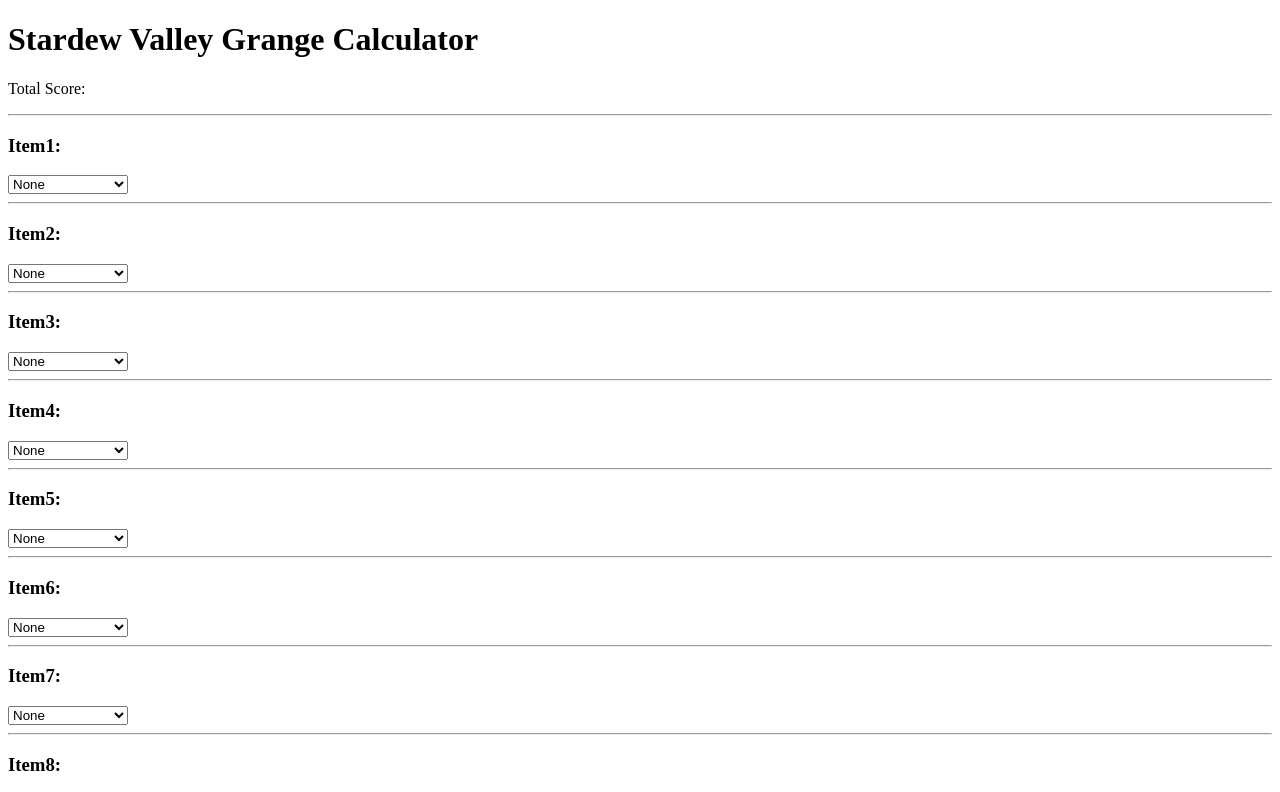
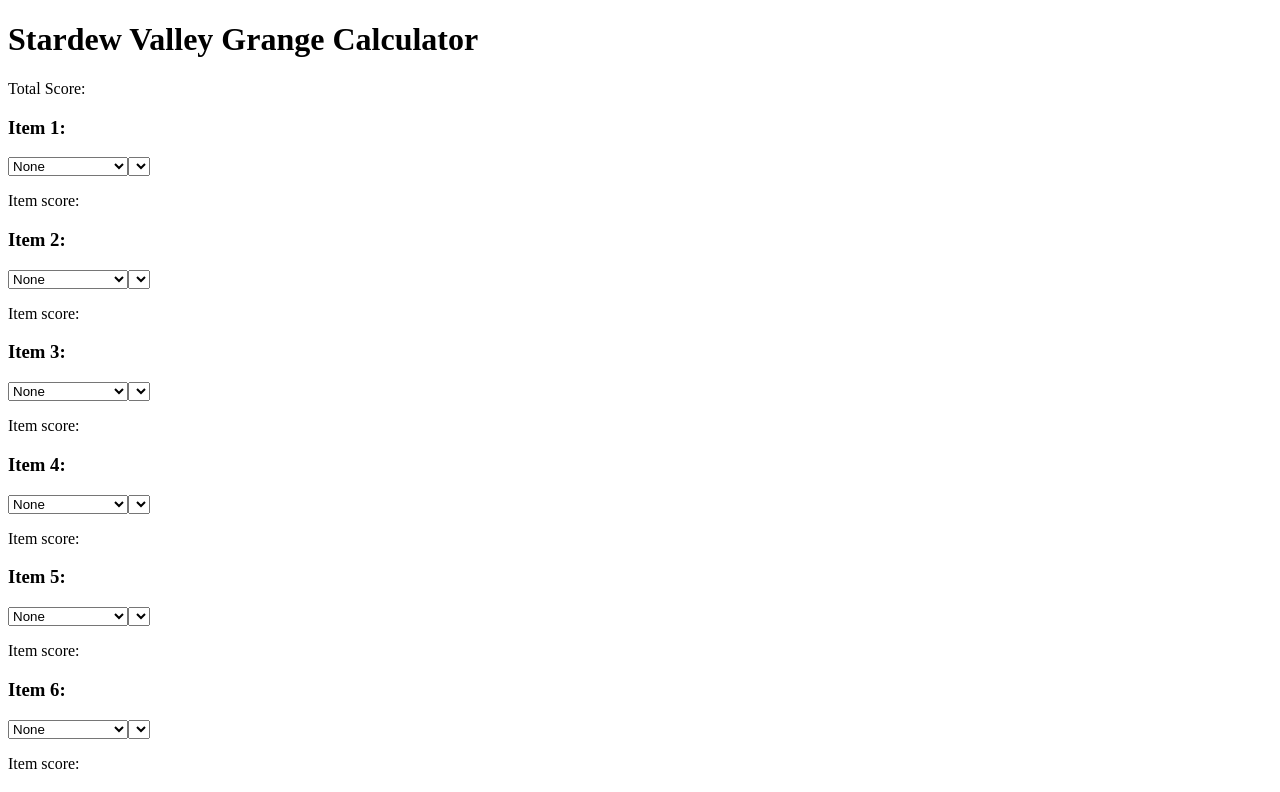
Before and after one commit to BearWithMe18/StardewValleyGrangeCalc, an Angular app in the folder grange-calc/: page / in a window 1280 px wide. Shown: the top 792 px of the page. Built offline with nearby package versions, Linux system fonts and the light colour scheme.

Commit message:
Reconfigured grange item

```diff
--- a/grange-calc/src/app/app.html
+++ b/grange-calc/src/app/app.html
@@ -1,22 +1,5 @@
 <h1>Stardew Valley Grange Calculator</h1>
 <section class="Score"><app-score></app-score></section>
-<form [formGroup]="itemForm">
-  <hr>
-  @for (number of [1,2,3,4,5,6,7,8,9]; track $number){
-  <h3>Item{{number}}:</h3>
-  <select formControlName="item{{number}}">
-    @for (item of itemCategories; track $index) {
-    <option [ngValue]="item">{{ item }}</option>
-    }
-  </select>
-  @if (itemForm.get("item"+number)?.value != "None") {
-  <select formControlName="item{{number}}Choice">
-    @for (item of category(number); track $index) {
-    <option [ngValue]="item">{{ item }}</option>
-    }
-  </select>
-  }
-  <hr>
-  }
-
-</form>
+@for (number of [1,2,3,4,5,6,7,8,9]; track $number){
+    <app-grange-item [itemNum]="number" [itemCategories]="itemCategories"></app-grange-item>
+}
--- a/grange-calc/src/app/app.ts
+++ b/grange-calc/src/app/app.ts
@@ -3,10 +3,11 @@
 import { Score } from './score/score';
 import { FormControl, FormGroup, ReactiveFormsModule } from '@angular/forms';
 import categoryData from '../data/categories.json';
+import { GrangeItem } from './grange-item/grange-item';
 
 @Component({
   selector: 'app-root',
-  imports: [RouterOutlet, Score, ReactiveFormsModule],
+  imports: [RouterOutlet, Score, ReactiveFormsModule, GrangeItem],
   templateUrl: './app.html',
   styleUrl: './app.css'
 })
@@ -16,23 +17,6 @@
 
   itemCategories = ["None", "Animal Products", "Artisan Goods", "Cooking", "Fish", "Forage", "Fruits", "Minerals", "Vegetables"];
 
-  itemForm = new FormGroup({
-    item1: new FormControl(this.itemCategories[0]),
-    item2: new FormControl(this.itemCategories[0]),
-    item3: new FormControl(this.itemCategories[0]),
-    item4: new FormControl(this.itemCategories[0]),
-    item5: new FormControl(this.itemCategories[0]),
-    item6: new FormControl(this.itemCategories[0]),
-    item7: new FormControl(this.itemCategories[0]),
-    item8: new FormControl(this.itemCategories[0]),
-    item9: new FormControl(this.itemCategories[0]),
-  })
-
   public scoreVal = 14;
   $number: any;
-
-  category(_index: number) {
-    var temp = this.itemForm.get('item' + (_index))?.value;
-    return categoryData[temp as keyof typeof categoryData];
-  }
 }
--- a/grange-calc/src/app/grange-item/grange-item.html
+++ b/grange-calc/src/app/grange-item/grange-item.html
@@ -1,7 +1,17 @@
-<p>Item 1:</p>
-<select>
-  @for (item of itemCategories(); track item){
-  <option>{{item}}</option>
+<form>
+  <h3>Item {{itemNum()}}:</h3>
+  <select formControlName="itemCat" (change)="setItem($event)">
+    @for (item of itemCategories(); track item){
+      <option [value]="item">{{item}}</option>
+    }
+  </select>
+  @if (item != "None") {
+    <select formControlName="itemName" (change)="setItemName($event)">
+    @for (item2 of category(item); track item2) {
+      <option [value]="item2">{{item2}}</option>
+    }
+    </select>
   }
-</select>
-<p>Item score: {{itemScore()}}</p>
+  <p>{{itemName}}</p>
+  <p>Item score: {{itemScore()}}</p>
+</form>
--- a/grange-calc/src/app/grange-item/grange-item.ts
+++ b/grange-calc/src/app/grange-item/grange-item.ts
@@ -1,4 +1,6 @@
 import { Component, input, model, signal } from '@angular/core';
+import categoryData from '../../data/categories.json';
+import { FormGroup, FormControl } from '@angular/forms';
 
 @Component({
   selector: 'app-grange-item',
@@ -7,7 +9,29 @@
   styleUrl: './grange-item.css'
 })
 export class GrangeItem {
+  categoryData = categoryData;
+  itemNum = input(1);
   itemCategories = input<string[]>();
   itemScore = model<number>();
+  item = "";
+  itemName = "";
+
+  setItem(item: any){
+    this.item = item.target.value;
+    this.itemName = "";
+  }
+
+  setItemName(item: any){
+    this.itemName = item.target.value;
+  }
+
+  category(item: string) {
+    return categoryData[item as keyof typeof categoryData];
+  }
+
+  form = new FormGroup({
+    itemCat: new FormControl(this.item),
+    itemName: new FormControl(this.itemName),
+  });
 
 }
```
